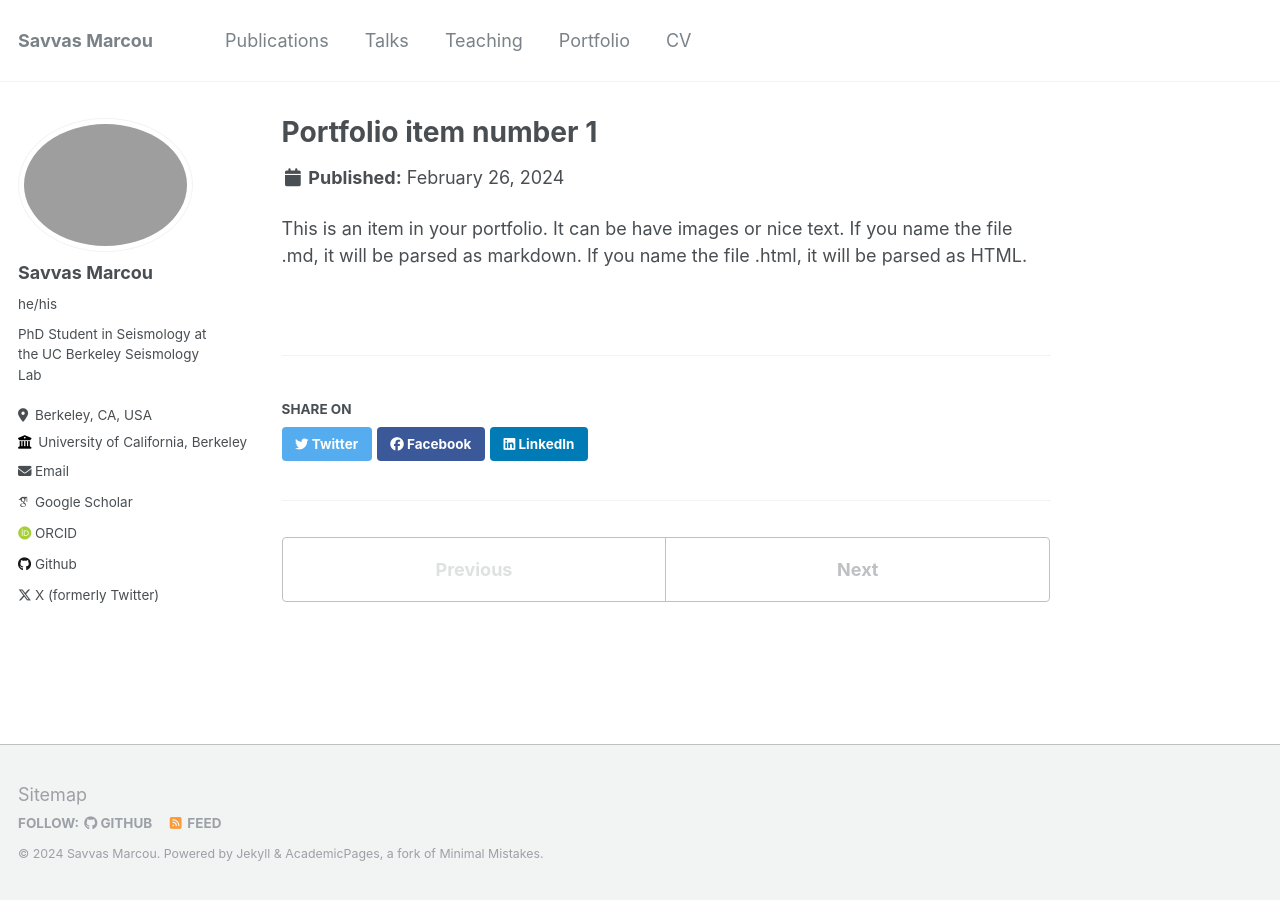
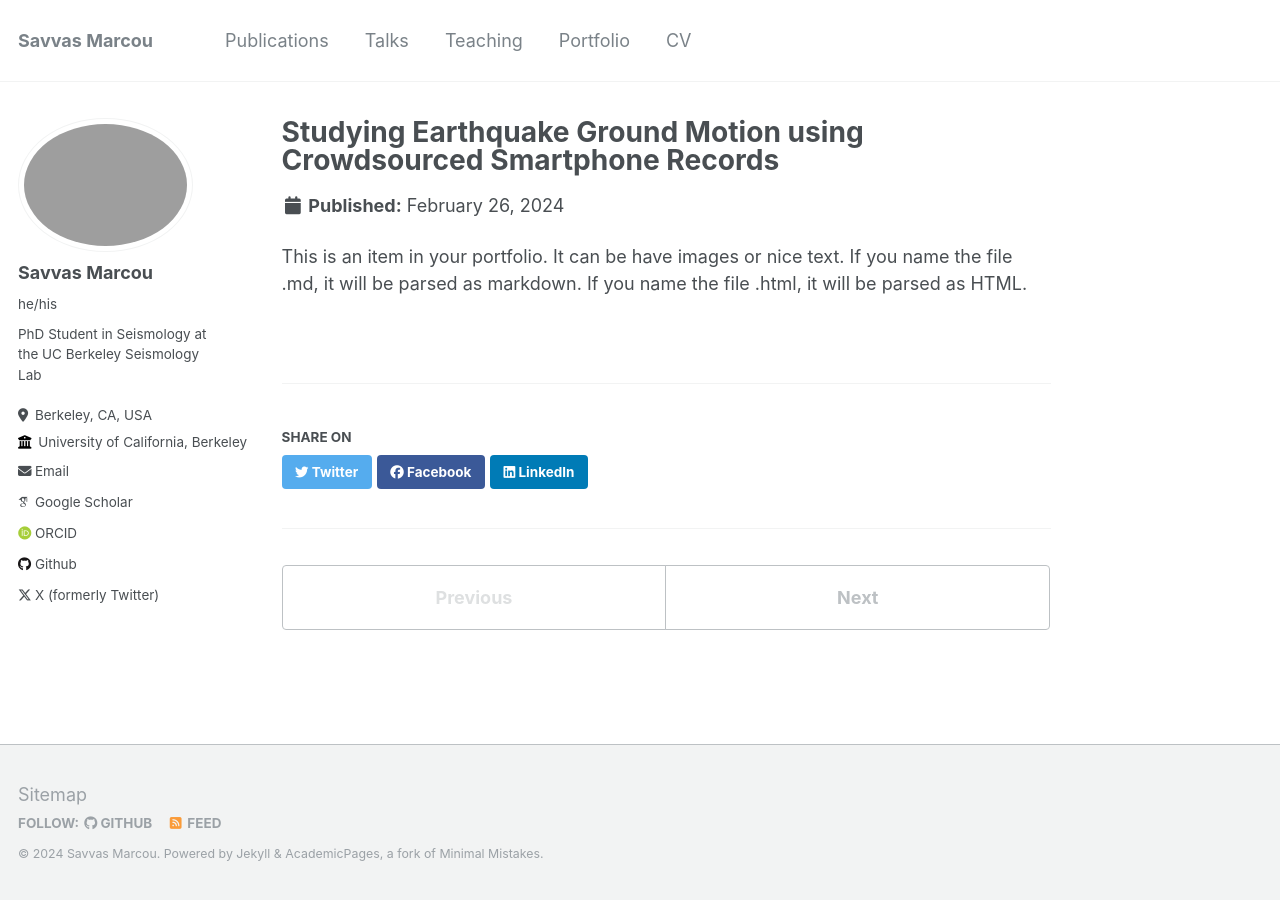
Before and after one commit to seismo-savi/seismo-savi.github.io, a Jekyll site: the page built from _portfolio/portfolio-1.md, in a window 1280 px wide. Built offline with Jekyll 4.4.1, drawn with Linux system fonts in a browser that asks for light colours; some web fonts are replaced.

Commit message:
Update portfolio-1.md

```diff
--- a/_portfolio/portfolio-1.md
+++ b/_portfolio/portfolio-1.md
@@ -1,6 +1,6 @@
 ---
-title: "Portfolio item number 1"
-excerpt: "Short description of portfolio item number 1<br/><img src='/images/500x300.png'>"
+title: "Studying Earthquake Ground Motion using Crowdsourced Smartphone Records"
+excerpt: "Building and deploying a ground motion model using MyShake records 1<br/><img src='/images/500x300.png'>"
 collection: portfolio
 ---
 
```
